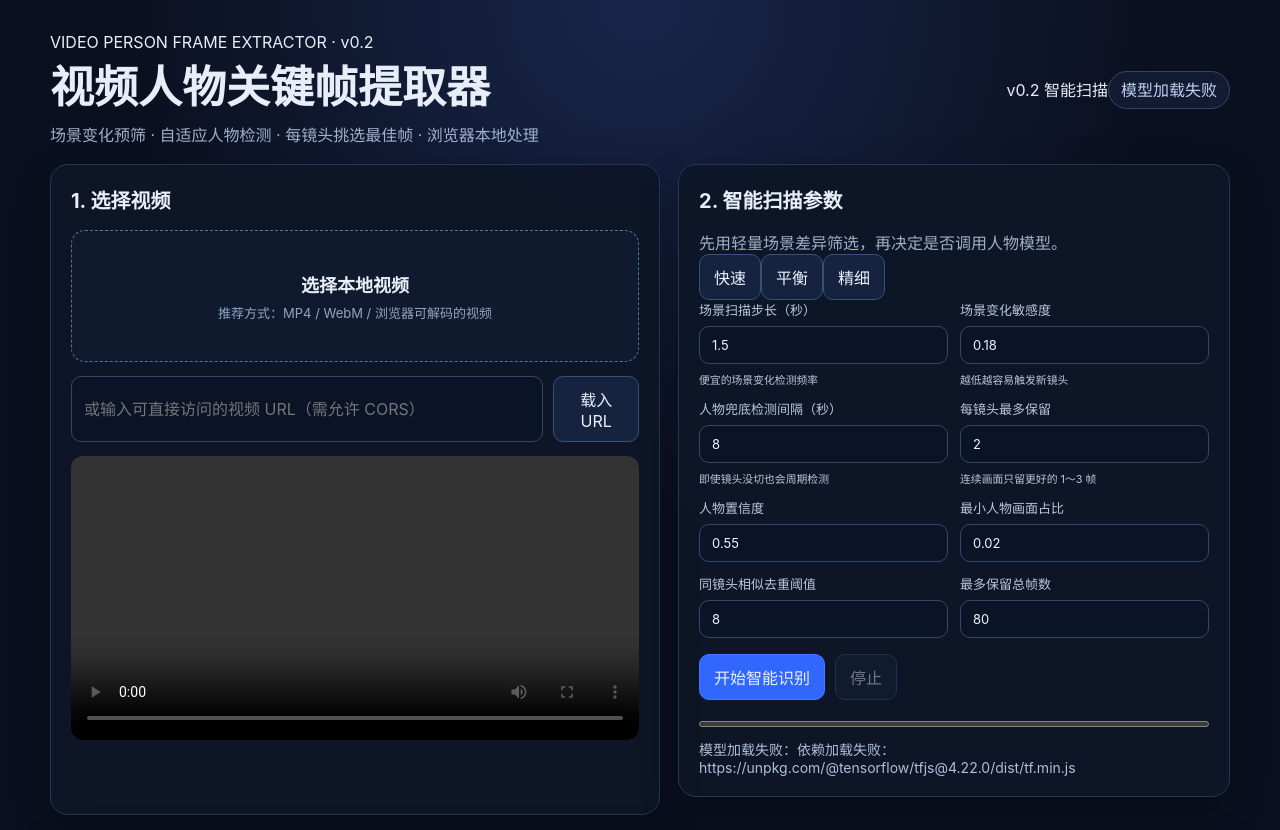
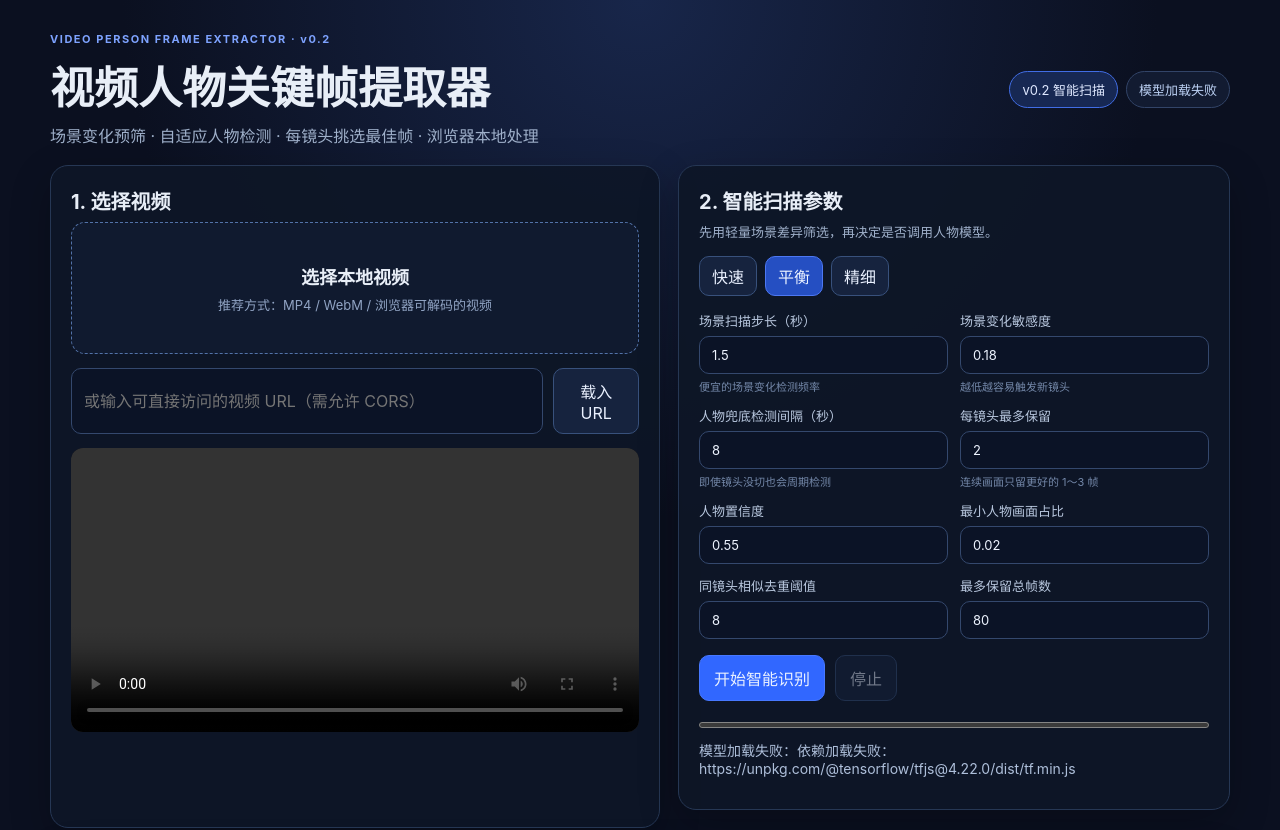
Before and after one commit to whichow/video-person-frame-extractor, a plain HTML site: page index.html in a window 1280 px wide. Shown: the top 830 px of the page. Drawn offline with nearby package versions, Linux system fonts and the light colour scheme; a script that the page names is missing.

Commit message:
style: v0.2 adaptive scan dashboard

```diff
--- a/style.css
+++ b/style.css
@@ -1,18 +1,18 @@
 :root{font-family:Inter,system-ui,-apple-system,BlinkMacSystemFont,"Segoe UI",sans-serif;color:#e8eef7;background:#0b1020;color-scheme:dark}
 *{box-sizing:border-box}body{margin:0;background:radial-gradient(circle at top,#18264a 0,#0b1020 42%);min-height:100vh}
-header,main,footer{width:min(1180px,calc(100% - 32px));margin:auto}header{display:flex;justify-content:space-between;gap:20px;align-items:center;padding:32px 0 18px}
-h1{margin:0 0 6px;font-size:clamp(28px,4vw,44px)}h2{margin:0 0 16px;font-size:20px}p{margin:0;color:#9fb0ca}
-#modelBadge{padding:8px 12px;border:1px solid #324468;border-radius:999px;background:#121b31;color:#bcd1f4;white-space:nowrap}
+header,main,footer{width:min(1180px,calc(100% - 32px));margin:auto}header{display:flex;justify-content:space-between;gap:24px;align-items:center;padding:32px 0 18px}
+.eyebrow{font-size:11px;letter-spacing:.14em;color:#7ea3ff;margin-bottom:7px;font-weight:700}h1{margin:0 0 6px;font-size:clamp(28px,4vw,44px)}h2{margin:0 0 7px;font-size:20px}p{margin:0;color:#9fb0ca}
+.badges{display:flex;gap:8px;flex-wrap:wrap;justify-content:flex-end}.badge{padding:8px 12px;border:1px solid #324468;border-radius:999px;background:#121b31;color:#bcd1f4;white-space:nowrap;font-size:13px}.badge.accent{border-color:#416de5;color:#dfe8ff;background:#172853}
 main{display:grid;grid-template-columns:1.05fr .95fr;gap:18px;padding-bottom:32px}.panel{background:rgba(14,22,39,.92);border:1px solid #263754;border-radius:18px;padding:20px;box-shadow:0 14px 40px rgba(0,0,0,.24)}
 .source{grid-row:span 2}.results{grid-column:1/-1}.drop{display:flex;flex-direction:column;align-items:center;justify-content:center;gap:6px;min-height:132px;border:1px dashed #5272a8;border-radius:14px;background:#101a2f;cursor:pointer}
 .drop input{display:none}.drop b{font-size:18px}.drop span{font-size:13px;color:#91a4c4}.urlRow{display:flex;gap:10px;margin:14px 0}
-input,button,select{font:inherit}input[type=text],input[type=number],.urlRow input,select{width:100%;border:1px solid #34486d;border-radius:10px;background:#0b1326;color:#eef4ff;padding:10px 12px}
+input,button{font:inherit}.urlRow input,input[type=number]{width:100%;border:1px solid #34486d;border-radius:10px;background:#0b1326;color:#eef4ff;padding:10px 12px}
 button{border:1px solid #38517c;border-radius:10px;background:#16233e;color:#eaf1ff;padding:10px 14px;cursor:pointer}button:hover{background:#1c2d50}button.primary{background:#3167ff;border-color:#4778ff}button:disabled{opacity:.45;cursor:not-allowed}
-video{width:100%;max-height:460px;background:#050811;border-radius:12px}.grid{display:grid;grid-template-columns:1fr 1fr;gap:12px}.grid label{display:grid;gap:7px;color:#b9c8df;font-size:13px}
+video{width:100%;max-height:460px;background:#050811;border-radius:12px}.titleRow{display:flex;justify-content:space-between}.titleRow p{font-size:13px}.presets{display:flex;gap:8px;margin:15px 0}.presets button{padding:7px 12px}.presets button.active{background:#254fc2;border-color:#4d78f2}
+.grid{display:grid;grid-template-columns:1fr 1fr;gap:12px}.grid label{display:grid;gap:6px;color:#b9c8df;font-size:13px}.grid small{color:#7488a9;font-size:11px;margin-top:-2px}
 .actions{display:flex;flex-wrap:wrap;gap:10px;margin-top:16px}progress{width:100%;height:12px;margin:18px 0 8px}#status{min-height:22px;color:#aebfda;font-size:14px}
+.stats{display:grid;grid-template-columns:repeat(4,1fr);gap:8px;margin-top:12px}.stat{background:#0b1427;border:1px solid #233755;border-radius:10px;padding:9px}.stat b{display:block;font-size:18px}.stat span{font-size:11px;color:#7f94b5}
 .resultHead{display:flex;justify-content:space-between;gap:16px;align-items:flex-start}.resultHead .actions{margin-top:0}.gallery{display:grid;grid-template-columns:repeat(auto-fill,minmax(210px,1fr));gap:14px;margin-top:18px}
-.card{overflow:hidden;border:1px solid #2d4165;border-radius:14px;background:#0b1427}.card img{width:100%;aspect-ratio:16/9;object-fit:cover;background:#050811}.card .meta{padding:10px}.card strong{display:block;margin-bottom:4px}.card small{color:#8fa4c4}
-.card button{width:100%;margin-top:8px;padding:7px}footer{padding:0 0 36px;color:#7385a4;font-size:13px;text-align:center}
-@media(max-width:820px){main{grid-template-columns:1fr}.source{grid-row:auto}.results{grid-column:auto}.grid{grid-template-columns:1fr}.resultHead{display:block}.resultHead .actions{margin-top:14px}header{align-items:flex-start;flex-direction:column}}
-
-.hint{margin-top:12px;font-size:12px;line-height:1.5;color:#8499ba}
+.card{overflow:hidden;border:1px solid #2d4165;border-radius:14px;background:#0b1427}.card img{width:100%;aspect-ratio:16/9;object-fit:cover;background:#050811}.card .meta{padding:10px}.card strong{display:block;margin-bottom:4px}.card small{color:#8fa4c4;display:block;line-height:1.45}.card button{width:100%;margin-top:8px;padding:7px}
+.sceneTag{display:inline-block;margin-top:7px;padding:3px 7px;border-radius:999px;background:#172541;color:#9fbaf0;font-size:11px}footer{padding:0 0 36px;color:#7385a4;font-size:13px;text-align:center}
+@media(max-width:820px){main{grid-template-columns:1fr}.source{grid-row:auto}.results{grid-column:auto}.grid{grid-template-columns:1fr}.stats{grid-template-columns:1fr 1fr}.resultHead{display:block}.resultHead .actions{margin-top:14px}header{align-items:flex-start;flex-direction:column}.badges{justify-content:flex-start}}
```
